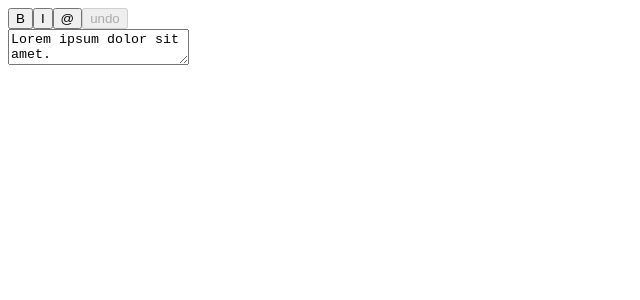
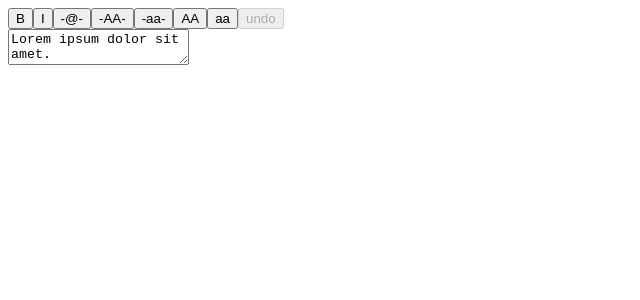
Before and after one commit to ermondel/react-editor, a React app: page / in a window 1280 px wide. Shown: the top 300 px of the page, without its empty margins (0-640 px from the left). Built offline with nearby package versions, Linux system fonts and the light colour scheme; the HTML template or start-up script is replaced by a standard one.

Commit message:
feat: add case change to the editor

```diff
--- a/package.json
+++ b/package.json
@@ -1,6 +1,6 @@
 {
   "name": "react-editor",
-  "version": "0.5.0",
+  "version": "0.6.0",
   "private": true,
   "homepage": "https://github.com/ermondel/react-editor#readme",
   "description": "react editor",
--- a/src/App.js
+++ b/src/App.js
@@ -16,15 +16,50 @@ class App extends Component {
 
     if (tagName && selectionStart !== selectionEnd) {
       const currentText = ref.value;
-
-      this.editorHistory.push(currentText);
-
       const selectedText = currentText.substring(selectionStart, selectionEnd);
       const insertText = `[${tagName}]${selectedText}[/${tagName}]`;
 
       ref.setRangeText(insertText, selectionStart, selectionEnd, 'end');
       ref.focus();
 
+      this.editorHistory.push(currentText);
+      this.setState({ text: ref.value });
+    }
+  }
+
+  changeCase(type) {
+    const { selectionStart, selectionEnd } = this.state;
+    const ref = this.editorRef.current;
+
+    if (type && selectionStart !== selectionEnd) {
+      const currentText = ref.value;
+      const selectedText = currentText.substring(selectionStart, selectionEnd);
+
+      let insertText;
+
+      switch (type) {
+        case 'upper':
+          insertText = selectedText.toUpperCase();
+          break;
+
+        case 'lower':
+          insertText = selectedText.toLowerCase();
+          break;
+
+        default:
+          insertText = selectedText;
+          break;
+      }
+
+      if (selectedText === insertText) {
+        // no difference
+        return;
+      }
+
+      ref.setRangeText(insertText, selectionStart, selectionEnd, 'end');
+      ref.focus();
+
+      this.editorHistory.push(currentText);
       this.setState({ text: ref.value });
     }
   }
@@ -66,13 +101,39 @@ class App extends Component {
     }
   };
 
+  upperAll = () => {
+    const { text } = this.state;
+
+    this.editorHistory.push(text);
+    this.setState({ text: text.toUpperCase() });
+  };
+
+  lowerAll = () => {
+    const { text } = this.state;
+
+    this.editorHistory.push(text);
+    this.setState({ text: text.toLowerCase() });
+  };
+
+  upper = () => {
+    this.changeCase('upper');
+  };
+
+  lower = () => {
+    this.changeCase('lower');
+  };
+
   render() {
     return (
       <div className='app'>
         <div className='panel'>
           <button onClick={this.bold}>B</button>
           <button onClick={this.italic}>I</button>
-          <button onClick={this.split}>@</button>
+          <button onClick={this.split}>-@-</button>
+          <button onClick={this.upperAll}>-AA-</button>
+          <button onClick={this.lowerAll}>-aa-</button>
+          <button onClick={this.upper}>AA</button>
+          <button onClick={this.lower}>aa</button>
           <button onClick={this.undo} disabled={!this.editorHistory.length}>
             undo
           </button>
```
